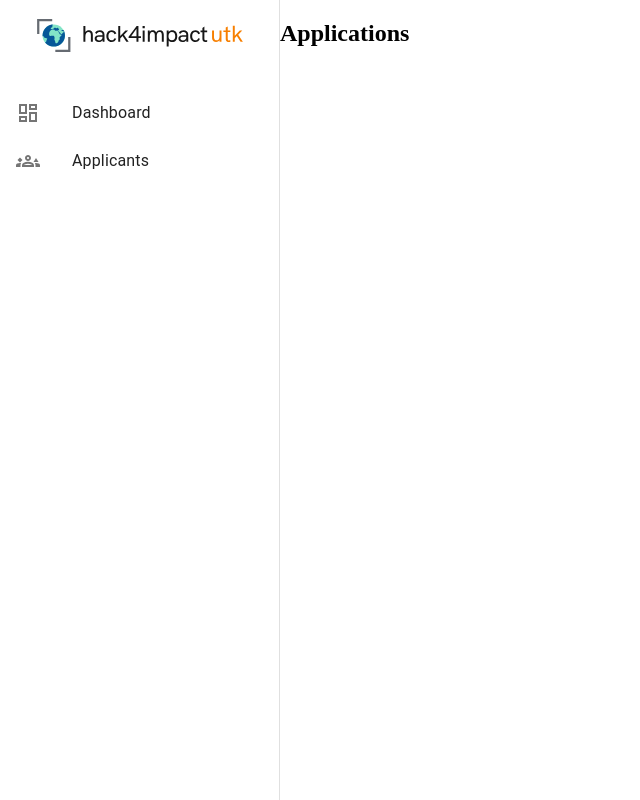
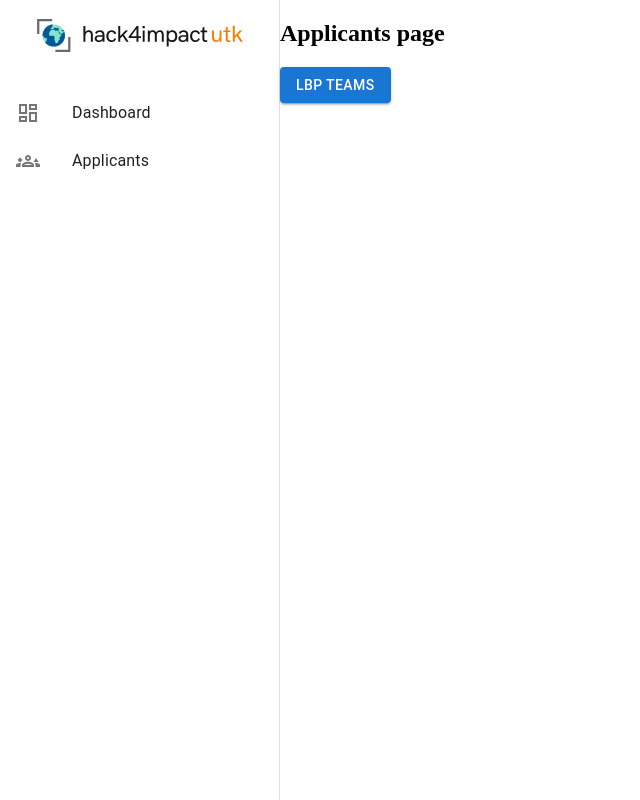
Before and after one commit to hack4impact-utk/internal-applications, a Next.js app in the folder apps/applicant-tracking/: page /applicants/applications in a window 1280 px wide. Shown: the whole page, without its empty margins (0-640 px from the left). Built offline with nearby package versions, Linux system fonts and the light colour scheme.

Commit message:
commiting my button

```diff
--- a/apps/applicant-tracking/src/app/applicants/applications/page.tsx
+++ b/apps/applicant-tracking/src/app/applicants/applications/page.tsx
@@ -1,3 +1,10 @@
-export default function ApplicationsPage() {
-    return <h1>Applications</h1>
-  }
+import LBPButton from '@/components/LBPTeamsButton';
+
+export default function ApplicantsPage() {
+  return (
+    <div>
+      <h1>Applicants page</h1>
+      <LBPButton />
+    </div>
+  );
+}
--- /dev/null
+++ b/apps/applicant-tracking/src/components/LBPTeamsButton/index.tsx
@@ -0,0 +1,8 @@
+import React from 'react';
+import Button from '@mui/material/Button';
+
+const LBPButton = () => {
+  return <Button variant="contained">LBP Teams</Button>;
+};
+
+export default LBPButton;
```
Also changed, not shown: apps/applicant-tracking/src/app/applicants/page.tsx (+13 -2 lines).
